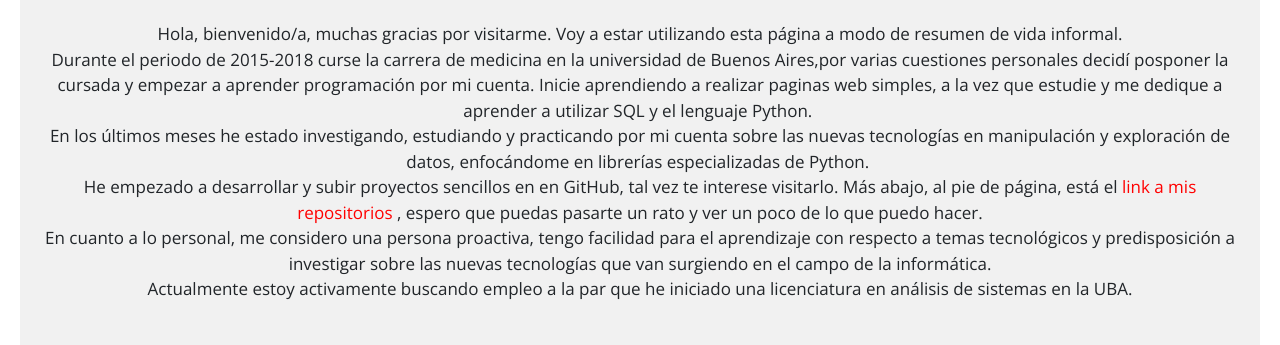
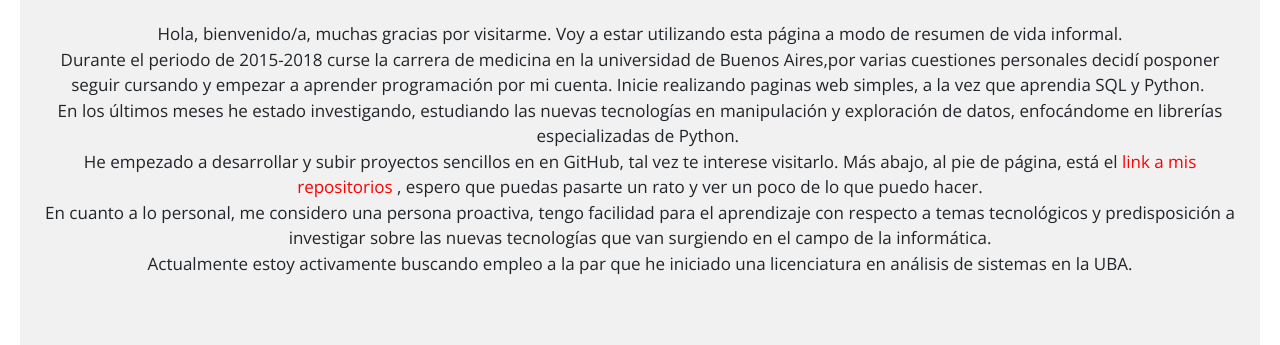
Before and after one commit to Luisarg03/Cv_Luis_Paz, a plain HTML site: page index.html in a window 1280 px wide. Shown: the part 607-952 px from the top of the page. Drawn offline with nearby package versions, Linux system fonts and the light colour scheme.

Commit message:
Update index.html

```diff
--- a/index.html
+++ b/index.html
@@ -93,9 +93,9 @@
             <h2>Quién soy</h2>
             <p class="p-3">
                 Hola, bienvenido/a, muchas gracias por visitarme. Voy a estar utilizando esta página a modo de resumen de vida informal.<br>
-                Durante el periodo de 2015-2018 curse la carrera de medicina en la universidad de Buenos Aires,por varias cuestiones personales decidí posponer la cursada y empezar a aprender programación por mi cuenta. Inicie aprendiendo a realizar paginas web simples, a la vez que estudie y me dedique a aprender a utilizar SQL y el lenguaje Python.
+                Durante el periodo de 2015-2018 curse la carrera de medicina en la universidad de Buenos Aires,por varias cuestiones personales decidí posponer seguir cursando y empezar a aprender programación por mi cuenta. Inicie realizando paginas web simples, a la vez que aprendia SQL y Python.
                 <br>
-                En los últimos meses he estado investigando, estudiando y practicando por mi cuenta sobre las nuevas tecnologías en manipulación y exploración de datos, enfocándome en librerías especializadas de Python.
+                En los últimos meses he estado investigando, estudiando las nuevas tecnologías en manipulación y exploración de datos, enfocándome en librerías especializadas de Python.
                 <br>
                 He empezado a desarrollar y subir proyectos sencillos en en GitHub, tal vez te interese visitarlo. Más abajo, al pie de página, está el
                 <a href="#pie" style="color:red;">link a mis repositorios</a>
```
